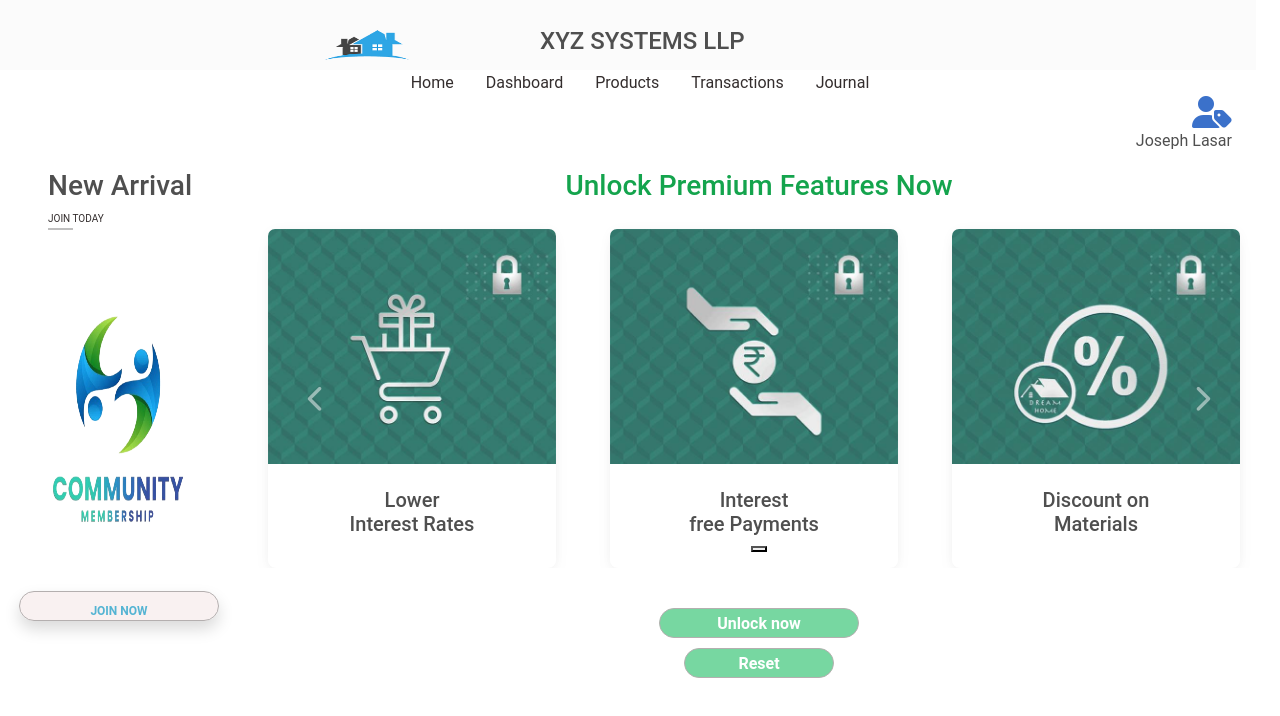
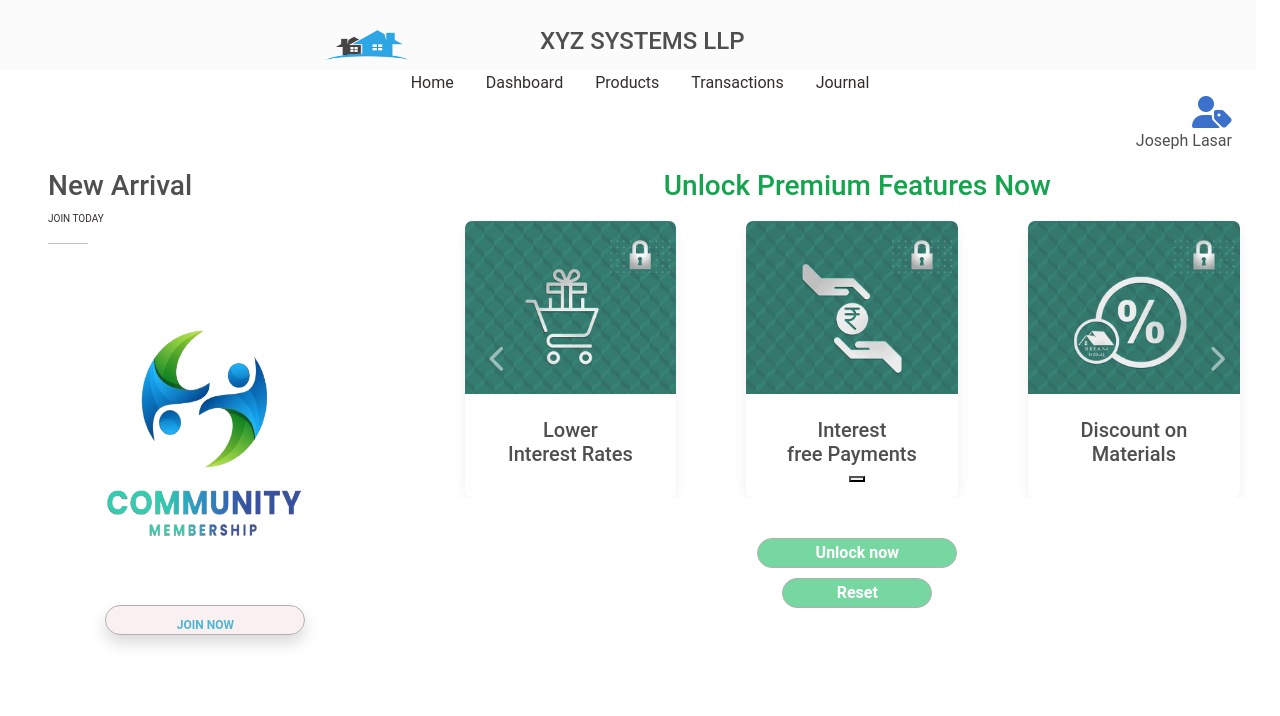
Before and after one commit to Noora2809/company-app, a React (Create React App) app: page / in a window 1280 px wide. Shown: the top 716 px of the page. Built offline with nearby package versions, Linux system fonts and the light colour scheme.

Commit message:
Home page changed as responsive

```diff
--- a/src/Components/Home.jsx
+++ b/src/Components/Home.jsx
@@ -15,36 +15,31 @@ const Home = () => {
         <p>Joseph Lasar</p>
       </div>
 
-      <div style={{ display: "flex" }}>
-      <div className="left_col" style={{ width: "100%" }}>
+      <div className="row">
+      <div className="col-4">
       <h3 className="home_head ms-3 ms-md-5">New Arrival</h3>
       <p className="ms-3 ms-md-5 text-dark" style={{ fontSize: "10px" }}>
         JOIN TODAY
       </p>
       <hr
-        className="ms-3 ms-md-5"
-        style={{
-          width: "25px",
-          height: "2px",
-          border: "none",
-          backgroundColor: "black",
-          marginTop: "-15px",
-        }}
+        className="Home_sub_head ms-3 ms-md-5"
       />
       <div className="member_img text-center">
-        <img src={memberImg} alt="" style={{ width: "70%" }} />
+        <img src={memberImg} alt="" />
       </div>
       <div className="join text-center">
         <button className="btn btn-light text-info shadow">JOIN NOW</button>
       </div>
       </div>
 
-        <div className="carousel text-center">
-          <h3 className="unlock-para text-success mb-3">Unlock Premium Features Now</h3>
+        <div className="col-8 carousel text-center mt">
+          <h3 className="unlock-para text-success mb">Unlock Premium Features Now</h3>
+
           <Carousel>
           <Carousel.Item>
+          <div className="carousel-inner mt">
             <div className="d-flex justify-content-around">
-                <div className="card text-center me-4" style={{ width: "18rem" }}>
+              <div className="card text-center" >
                 <img
                   src={Img1}
                   className="card-img-top"
@@ -54,7 +49,7 @@ const Home = () => {
                   <h5 className="card-title">Lower <br /> Interest Rates</h5>
                 </div>
                 </div>
-                <div className="card text-center me-4 " style={{ width: "18rem" }}>
+              <div className="card text-center" >
                 <img
                   src={Img2}
                   className="card-img-top"
@@ -64,7 +59,7 @@ const Home = () => {
                   <h5 className="card-title">Interest <br /> free Payments</h5>
                 </div>
               </div>
-                <div className="card text-center" style={{ width: "18rem" }}>
+              <div className="card text-center" >
                 <img
                   src={Img3}
                   className="card-img-top"
@@ -75,9 +70,9 @@ const Home = () => {
               </div>
               </div>
             </div>
+          </div>
           </Carousel.Item>
         </Carousel>
-
           <div className="button1">
             <Link to={`/exclusive`}>
             <button className="unlock">Unlock now</button>
```
Lines whose indentation alone changed are shown as unchanged.
